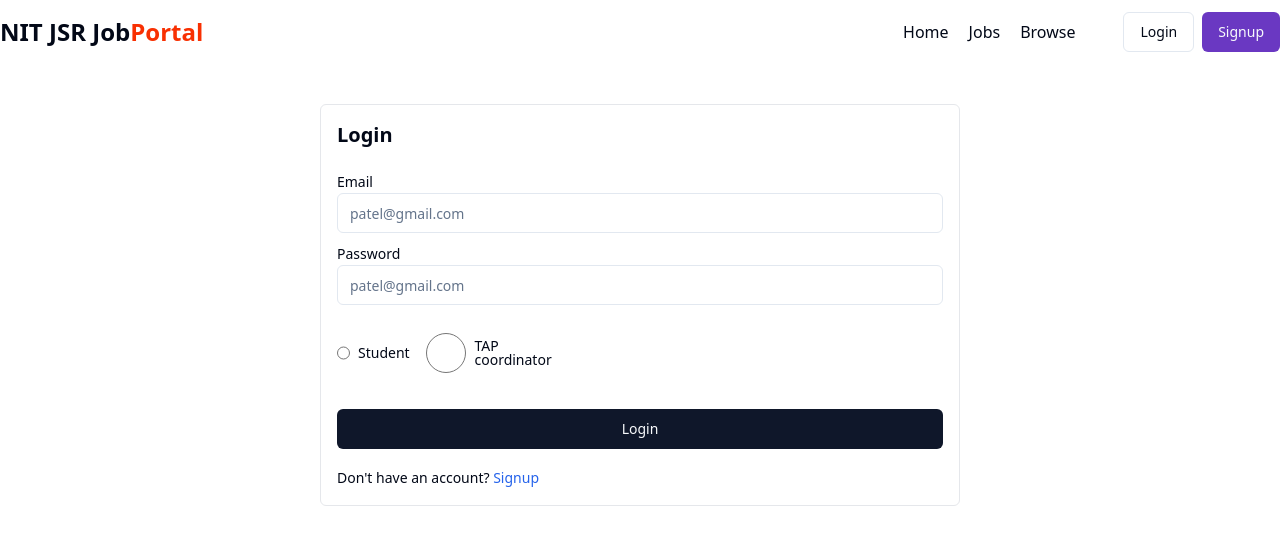
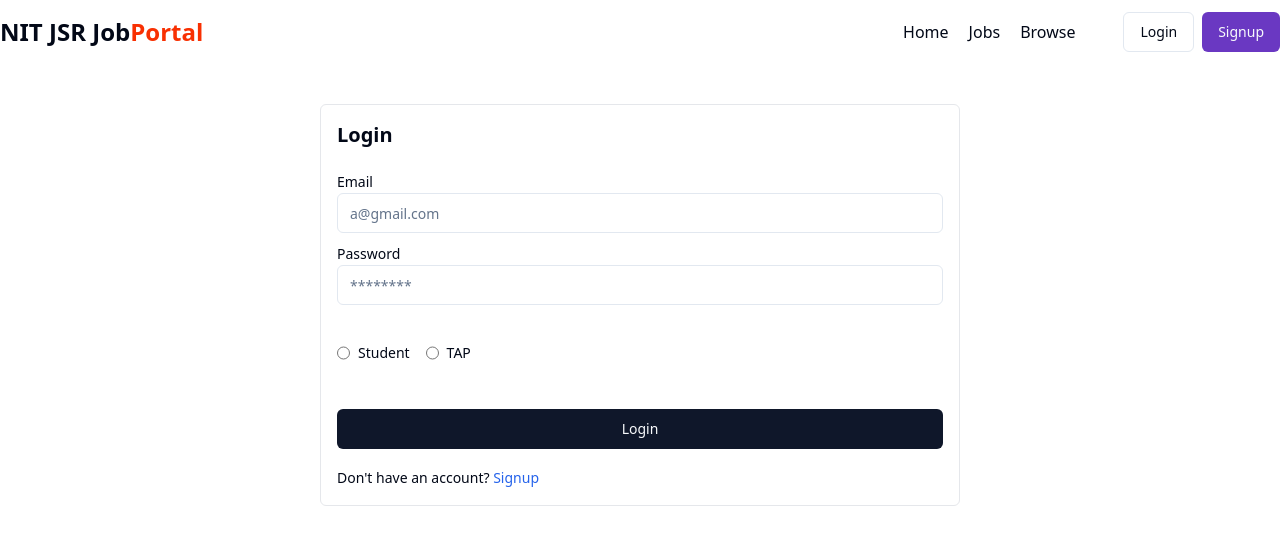
Before and after one commit to rajankit1812/job-portal, a React (Vite) app in the folder frontend/: page /login in a window 1280 px wide. Shown: the top 544 px of the page. Built offline with nearby package versions, Linux system fonts and the light colour scheme.

Commit message:
Update Login.jsx

```diff
--- a/frontend/src/components/auth/Login.jsx
+++ b/frontend/src/components/auth/Login.jsx
@@ -66,7 +66,7 @@ const Login = () => {
                             value={input.email}
                             name="email"
                             onChange={changeEventHandler}
-                            placeholder="patel@gmail.com"
+                            placeholder="a@gmail.com"
                         />
                     </div>
 
@@ -77,7 +77,7 @@ const Login = () => {
                             value={input.password}
                             name="password"
                             onChange={changeEventHandler}
-                            placeholder="patel@gmail.com"
+                            placeholder="********"
                         />
                     </div>
                     <div className='flex items-center justify-between'>
@@ -102,7 +102,7 @@ const Login = () => {
                                     onChange={changeEventHandler}
                                     className="cursor-pointer"
                                 />
-                                <Label htmlFor="r2">TAP coordinator</Label>
+                                <Label htmlFor="r2">TAP</Label>
                             </div>
                         </RadioGroup>
                     </div>
```
